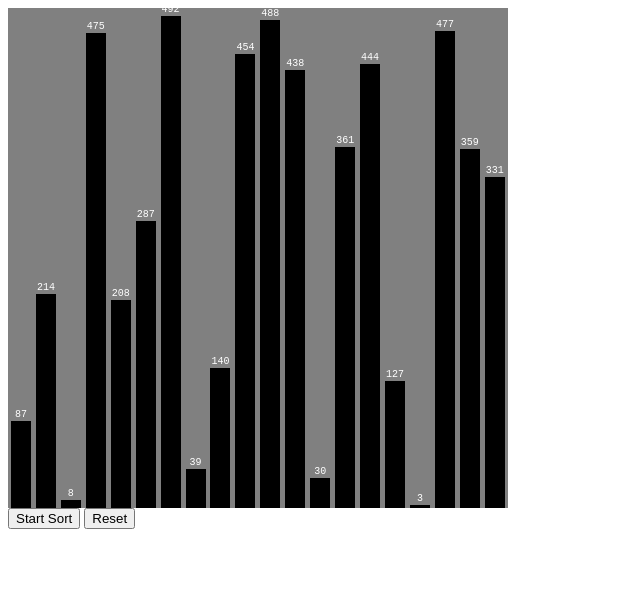
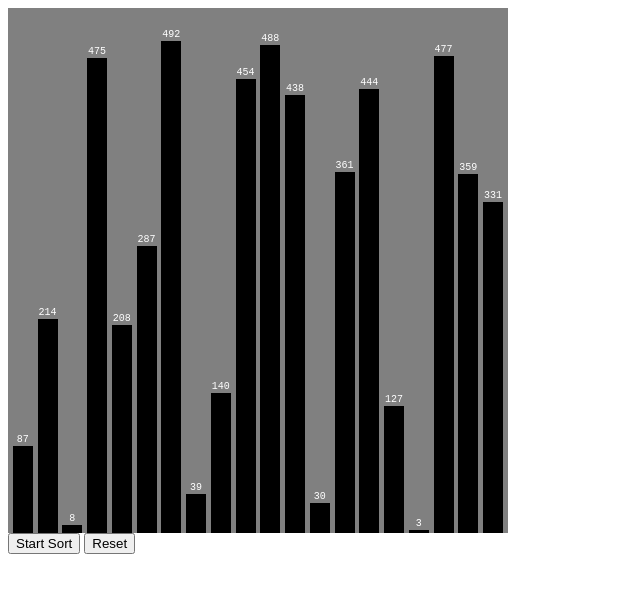
Before and after one commit to joshkat/visualArraySort, a plain HTML site: page index.html in a window 1280 px wide. Shown: the whole page, without its empty margins (0-640 px from the left). Drawn offline with Linux system fonts and the light colour scheme.

Commit message:
css cleanup

```diff
--- a/styles.css
+++ b/styles.css
@@ -4,15 +4,11 @@
     align-items: flex-end;
     background-color: grey;
     width: 500px;
-    height: 500px;
+    height: 525px;
 }
 
 #arrayContainer div{
-    display: flex;
-    justify-content: center;
     width: 20px;
-    margin-left: 2px;
-    margin-right: 2px;
     background-color: black;
     color: white;
     text-align: center;
@@ -24,7 +20,5 @@
     background-color: transparent;
     position: relative;
     bottom: 12px;
-    width: min-content;
     height: min-content;
-    text-align: center;
 }
```
